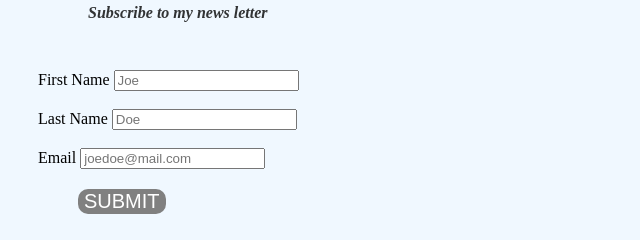
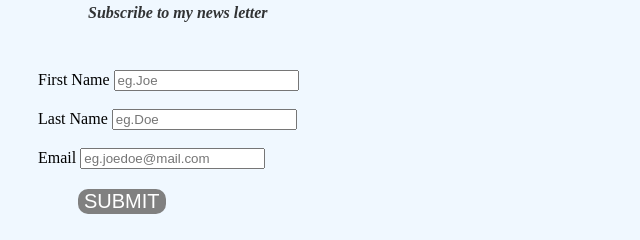
Before and after one commit to FrancisMurayaDev/my-5-Dream-Vacation-Places, a plain HTML site: page index.html in a window 1280 px wide. Shown: the part 2486-2726 px from the top of the page, 0-640 px from the left. Drawn offline with Linux system fonts and the light colour scheme.

Commit message:
add eg to placeholders

```diff
--- a/index.html
+++ b/index.html
@@ -131,17 +131,17 @@
     <form action="">
       <div>
         <label for="fn">First Name</label>
-        <input type="text" id="fn" placeholder="Joe" required>
+        <input type="text" id="fn" placeholder="eg.Joe" required>
       </div>
       <br>
       <div>
         <label for="ln">Last Name</label>
-        <input type="text" id="ln" placeholder="Doe" required>
+        <input type="text" id="ln" placeholder="eg.Doe" required>
       </div>
       <br>
       <div>
         <label for="email">Email</label>
-        <input type="email" id="email" placeholder="joedoe@mail.com" required>
+        <input type="email" id="email" placeholder="eg.joedoe@mail.com" required>
       </div>
       <button>SUBMIT</button>
     </form>
```
